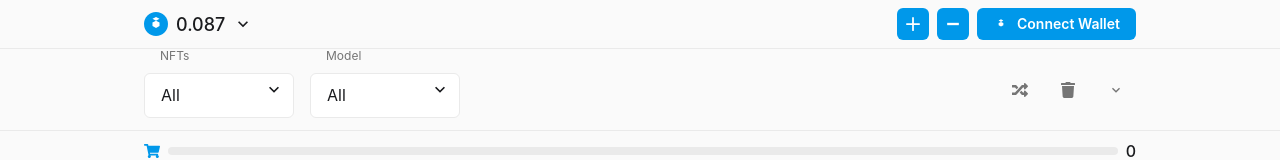
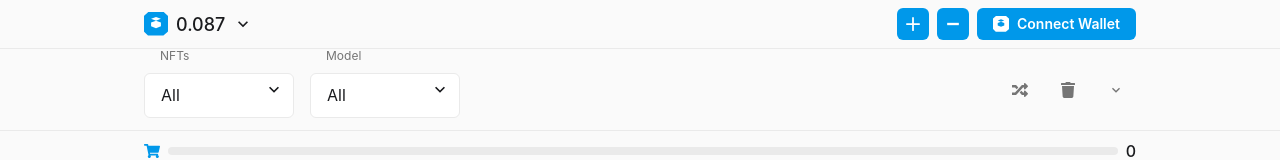
Before and after one commit to useriiefokrjkgjrkgkgkjkg/telegram-nft-marketplace, a Next.js app: page / in a window 1280 px wide. Shown: the top 160 px of the page. Built offline with nearby package versions, Linux system fonts and the light colour scheme.

Commit message:
Update TON logo and add wallet connection functionality

```diff
--- a/app/page.tsx
+++ b/app/page.tsx
@@ -14,6 +14,7 @@ import {
   VStack,
   Icon,
   Progress,
+  useToast,
 } from '@chakra-ui/react';
 import { AddIcon, MinusIcon, ChevronDownIcon } from '@chakra-ui/icons';
 import { FaShoppingCart, FaGavel, FaGift, FaImages, FaChartLine, FaRandom, FaTrash } from 'react-icons/fa';
@@ -26,25 +27,82 @@ const fadeInAnimation = keyframes`
 `;
 
 const TonLogo = () => (
-  <svg width="24" height="24" viewBox="0 0 50 50" fill="none">
-    <path d="M25 50C38.8071 50 50 38.8071 50 25C50 11.1929 38.8071 0 25 0C11.1929 0 0 11.1929 0 25C0 38.8071 11.1929 50 25 50Z" fill="#0098EA"/>
-    <path d="M17.6612 14.3137L24.9996 10.2539L32.338 14.3137L24.9996 18.3735L17.6612 14.3137Z" fill="white"/>
-    <path d="M17.6612 21.9706V29.0294L24.9996 33.0892V18.3735L17.6612 21.9706Z" fill="white"/>
-    <path d="M32.338 21.9706V29.0294L24.9996 33.0892V18.3735L32.338 21.9706Z" fill="white"/>
+  <svg width="24" height="24" viewBox="0 0 24 24" fill="none" xmlns="http://www.w3.org/2000/svg">
+    <path d="M4.50772 0.00551844L19.4922 0C19.6792 0.00551844 19.8551 0.0716739 19.9864 0.192305L23.8161 3.79116C23.9474 3.91179 24.0121 4.07654 23.9979 4.2413L23.9923 19.2154C23.9866 19.4022 23.9034 19.5725 23.7664 19.6983L19.7155 23.2586C19.5842 23.3792 19.4083 23.4454 19.2213 23.4399L4.23685 23.4454C4.04986 23.4399 3.87396 23.3737 3.74267 23.2531L0.0734819 19.6542C-0.0578139 19.5336 -0.122456 19.3688 -0.108343 19.2041L-0.102811 4.23578C-0.0972788 4.04896 -0.0140897 3.87869 0.122902 3.75254L4.01368 0.192305C4.14497 0.0716739 4.32087 0.00551844 4.50772 0.00551844Z" fill="#0098EA"/>
+    <path d="M7.07861 6.86501L12 4.92188L16.9214 6.86501L12 8.80814L7.07861 6.86501Z" fill="white"/>
+    <path d="M7.07861 10.5254V14.2341L12 16.1772V8.80814L7.07861 10.5254Z" fill="white"/>
+    <path d="M16.9214 10.5254V14.2341L12 16.1772V8.80814L16.9214 10.5254Z" fill="white"/>
   </svg>
 );
 
 const SmallTonLogo = () => (
-  <svg width="16" height="16" viewBox="0 0 50 50" fill="none">
-    <path d="M25 50C38.8071 50 50 38.8071 50 25C50 11.1929 38.8071 0 25 0C11.1929 0 0 11.1929 0 25C0 38.8071 11.1929 50 25 50Z" fill="#0098EA"/>
-    <path d="M17.6612 14.3137L24.9996 10.2539L32.338 14.3137L24.9996 18.3735L17.6612 14.3137Z" fill="white"/>
-    <path d="M17.6612 21.9706V29.0294L24.9996 33.0892V18.3735L17.6612 21.9706Z" fill="white"/>
-    <path d="M32.338 21.9706V29.0294L24.9996 33.0892V18.3735L32.338 21.9706Z" fill="white"/>
+  <svg width="16" height="16" viewBox="0 0 24 24" fill="none" xmlns="http://www.w3.org/2000/svg">
+    <path d="M4.50772 0.00551844L19.4922 0C19.6792 0.00551844 19.8551 0.0716739 19.9864 0.192305L23.8161 3.79116C23.9474 3.91179 24.0121 4.07654 23.9979 4.2413L23.9923 19.2154C23.9866 19.4022 23.9034 19.5725 23.7664 19.6983L19.7155 23.2586C19.5842 23.3792 19.4083 23.4454 19.2213 23.4399L4.23685 23.4454C4.04986 23.4399 3.87396 23.3737 3.74267 23.2531L0.0734819 19.6542C-0.0578139 19.5336 -0.122456 19.3688 -0.108343 19.2041L-0.102811 4.23578C-0.0972788 4.04896 -0.0140897 3.87869 0.122902 3.75254L4.01368 0.192305C4.14497 0.0716739 4.32087 0.00551844 4.50772 0.00551844Z" fill="white"/>
+    <path d="M7.07861 6.86501L12 4.92188L16.9214 6.86501L12 8.80814L7.07861 6.86501Z" fill="#0098EA"/>
+    <path d="M7.07861 10.5254V14.2341L12 16.1772V8.80814L7.07861 10.5254Z" fill="#0098EA"/>
+    <path d="M16.9214 10.5254V14.2341L12 16.1772V8.80814L16.9214 10.5254Z" fill="#0098EA"/>
   </svg>
 );
 
 export default function Home() {
   const [balance] = useState('0.087');
+  const [connectedWallet, setConnectedWallet] = useState<string | null>(null);
+  const toast = useToast();
+
+  // Загружаем сохраненный адрес кошелька при запуске
+  useEffect(() => {
+    const savedWallet = localStorage.getItem('connectedWallet');
+    if (savedWallet) {
+      setConnectedWallet(savedWallet);
+    }
+  }, []);
+
+  // Функция подключения кошелька
+  const connectWallet = async () => {
+    try {
+      // @ts-ignore
+      if (window.Telegram?.WebApp?.showScanQrPopup) {
+        // @ts-ignore
+        window.Telegram.WebApp.showScanQrPopup({
+          text: "Отсканируйте QR-код вашего TON кошелька",
+        });
+
+        // @ts-ignore
+        window.Telegram.WebApp.onEvent('qrTextReceived', (qrText) => {
+          // Сохраняем адрес кошелька
+          localStorage.setItem('connectedWallet', qrText);
+          setConnectedWallet(qrText);
+
+          toast({
+            title: "Кошелек подключен",
+            description: "Ваш TON кошелек успешно подключен",
+            status: "success",
+            duration: 3000,
+            isClosable: true,
+          });
+
+          // @ts-ignore
+          window.Telegram.WebApp.closeScanQrPopup();
+        });
+      } else {
+        toast({
+          title: "Ошибка",
+          description: "Функция сканирования QR недоступна",
+          status: "error",
+          duration: 3000,
+          isClosable: true,
+        });
+      }
+    } catch (error) {
+      toast({
+        title: "Ошибка подключения",
+        description: "Не удалось подключить кошелек",
+        status: "error",
+        duration: 3000,
+        isClosable: true,
+      });
+    }
+  };
 
   // Элегантная черно-белая цветовая схема
   const colors = {
@@ -135,6 +193,7 @@ export default function Home() {
                 bg={colors.accent}
                 color="white"
                 size="sm"
+                onClick={connectWallet}
                 _hover={{
                   opacity: 0.9
                 }}
@@ -143,7 +202,7 @@ export default function Home() {
                 px={4}
                 leftIcon={<SmallTonLogo />}
               >
-                Connect Wallet
+                {connectedWallet ? 'Кошелек подключен' : 'Connect Wallet'}
               </Button>
             </HStack>
           </HStack>
```
